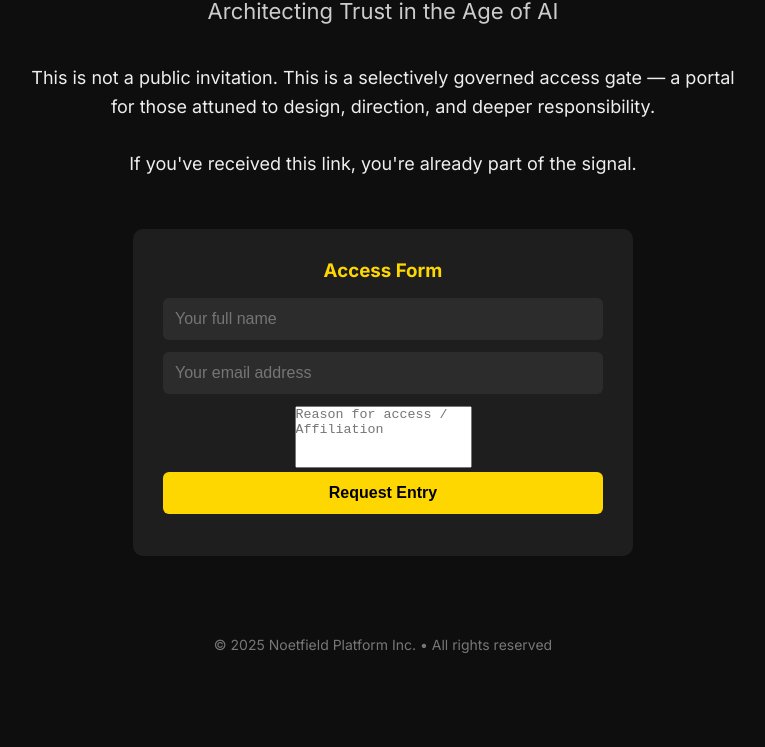
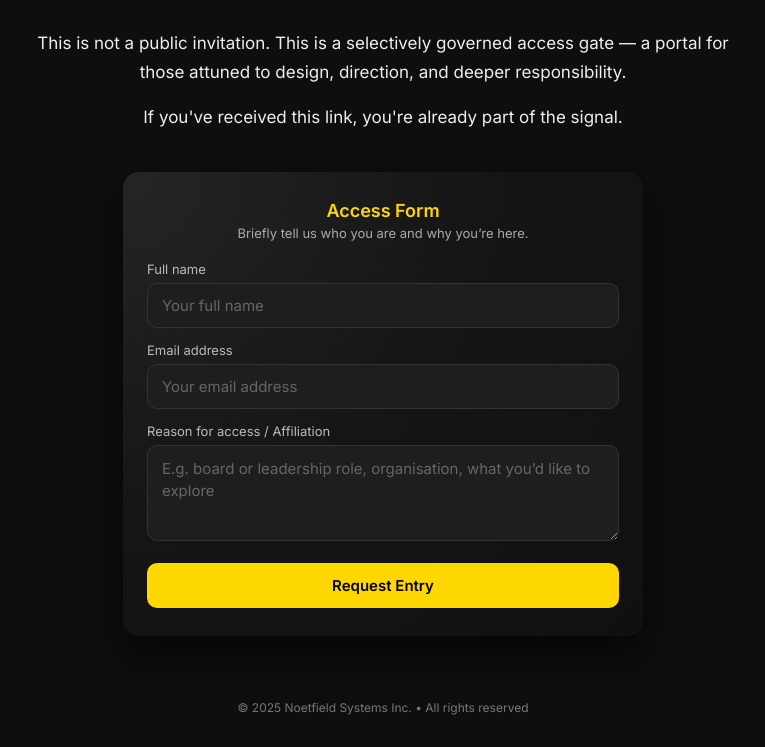
Before and after one commit to kazemnezhadsina144-dot/Noetfield, a plain HTML site: page gate.html in a window 1280 px wide. Shown: the part 126-873 px from the top of the page, without its empty margins (257-1022 px from the left). Before the commit the page ends 839 px from the top, so only its background shows below. Drawn offline with Linux system fonts and the light colour scheme.

Commit message:
Update gate.html

```diff
--- a/gate.html
+++ b/gate.html
@@ -2,98 +2,256 @@
 <html lang="en">
 <head>
   <meta charset="UTF-8" />
-  <meta name="viewport" content="width=device-width, initial-scale=1.0"/>
-  <title>Noetfield</title>
-  <link href="https://fonts.googleapis.com/css2?family=Inter:wght@400;600;700&display=swap" rel="stylesheet">
+  <meta name="viewport" content="width=device-width, initial-scale=1.0" />
+  <title>Noetfield Gate</title>
+
+  <!-- Font -->
+  <link href="https://fonts.googleapis.com/css2?family=Inter:wght@400;500;600;700&display=swap" rel="stylesheet">
+
   <style>
-    * { box-sizing: border-box; margin: 0; padding: 0; }
+    * {
+      box-sizing: border-box;
+      margin: 0;
+      padding: 0;
+    }
+
     body {
-      font-family: 'Inter', sans-serif;
+      font-family: 'Inter', system-ui, -apple-system, sans-serif;
       background-color: #0E0E0E;
       color: #FFFFFF;
-      padding: 60px 20px;
+      min-height: 100vh;
+      padding: 48px 20px 32px;
+      display: flex;
+      flex-direction: column;
+      align-items: center;
+    }
+
+    .page {
+      width: 100%;
+      max-width: 720px;
       text-align: center;
     }
+
     .logo {
-      font-size: 36px;
+      font-size: 32px;
       font-weight: 700;
+      letter-spacing: 0.16em;
       color: #FFD700;
+      margin-bottom: 12px;
+    }
+
+    .tagline {
+      font-size: 20px;
+      color: #DDDDDD;
+      margin-bottom: 32px;
+    }
+
+    .message {
+      font-size: 17px;
+      line-height: 1.7;
+      color: #EEEEEE;
+      margin: 0 auto 40px;
+    }
+
+    .message p + p {
+      margin-top: 16px;
+    }
+
+    .access-box {
+      background: radial-gradient(circle at top left, #252525 0%, #151515 50%, #101010 100%);
+      padding: 28px 24px;
+      border-radius: 16px;
+      max-width: 520px;
+      margin: 0 auto 40px;
+      box-shadow: 0 18px 40px rgba(0, 0, 0, 0.6);
+      text-align: left;
+    }
+
+    .access-box-header {
+      text-align: center;
       margin-bottom: 20px;
     }
-    .tagline {
-      font-size: 22px;
-      color: #CCCCCC;
-      margin-bottom: 40px;
+
+    .access-box-header h3 {
+      font-size: 18px;
+      font-weight: 600;
+      color: #FFD700;
+      margin-bottom: 4px;
     }
-    .message {
-      max-width: 720px;
-      margin: auto;
-      font-size: 18px;
-      line-height: 1.6;
-      color: #EEEEEE;
-      margin-bottom: 50px;
+
+    .access-box-header p {
+      font-size: 13px;
+      color: #AAAAAA;
     }
-    .access-box {
+
+    .form-group {
+      margin-bottom: 14px;
+    }
+
+    .form-label {
+      display: block;
+      font-size: 13px;
+      color: #BBBBBB;
+      margin-bottom: 6px;
+    }
+
+    .access-input,
+    .access-textarea,
+    .access-button {
+      width: 100%;
+      font-family: inherit;
+      font-size: 15px;
+      border-radius: 10px;
+      border: 1px solid #333333;
+    }
+
+    .access-input,
+    .access-textarea {
+      padding: 12px 14px;
       background-color: #1E1E1E;
-      padding: 30px;
-      border-radius: 10px;
-      max-width: 500px;
-      margin: 0 auto 40px;
+      color: #FFFFFF;
+      outline: none;
+      -webkit-appearance: none; /* iOS */
+      transition: border-color 0.15s ease, box-shadow 0.15s ease, background-color 0.15s ease;
     }
-    .access-box h3 {
-      margin-bottom: 16px;
-      color: #FFD700;
+
+    .access-input::placeholder,
+    .access-textarea::placeholder {
+      color: #666666;
     }
-    .access-box input, .access-box button {
-      padding: 12px;
-      width: 100%;
-      margin-bottom: 12px;
+
+    .access-textarea {
+      min-height: 96px;
+      resize: vertical;
+      line-height: 1.5;
+    }
+
+    .access-input:focus,
+    .access-textarea:focus {
+      border-color: #FFD700;
+      box-shadow: 0 0 0 1px rgba(255, 215, 0, 0.35);
+      background-color: #222222;
+    }
+
+    .access-button {
+      margin-top: 4px;
+      padding: 13px 16px;
+      background-color: #FFD700;
+      color: #000000;
+      font-weight: 600;
+      cursor: pointer;
       border: none;
-      border-radius: 6px;
-      font-size: 16px;
+      text-align: center;
+      transition: transform 0.08s ease, box-shadow 0.12s ease, background-color 0.12s ease;
     }
-    .access-box input {
-      background-color: #2C2C2C;
-      color: #FFFFFF;
+
+    .access-button:hover {
+      background-color: #F5C700;
+      box-shadow: 0 8px 20px rgba(0, 0, 0, 0.45);
+      transform: translateY(-1px);
     }
-    .access-box button {
-      background-color: #FFD700;
-      color: #000;
-      cursor: pointer;
-      font-weight: 600;
+
+    .access-button:active {
+      transform: translateY(0);
+      box-shadow: none;
     }
+
     .footer {
-      margin-top: 80px;
-      font-size: 14px;
-      color: #777;
+      margin-top: auto;
+      font-size: 12px;
+      color: #777777;
+      text-align: center;
+      padding-top: 24px;
+    }
+
+    @media (max-width: 480px) {
+      body {
+        padding: 32px 16px 24px;
+      }
+
+      .logo {
+        font-size: 26px;
+      }
+
+      .tagline {
+        font-size: 18px;
+      }
+
+      .message {
+        font-size: 15px;
+      }
+
+      .access-box {
+        padding: 22px 18px;
+      }
     }
   </style>
 </head>
 <body>
+  <main class="page">
+    <header>
+      <div class="logo">NOETFIELD</div>
+      <div class="tagline">Architecting Trust in the Age of AI</div>
+    </header>
 
-  <div class="logo">NOETFIELD</div>
-  <div class="tagline">Architecting Trust in the Age of AI</div>
+    <section class="message">
+      <p>
+        This is not a public invitation. This is a selectively governed access gate —
+        a portal for those attuned to design, direction, and deeper responsibility.
+      </p>
+      <p>
+        If you've received this link, you're already part of the signal.
+      </p>
+    </section>
 
-  <div class="message">
-    This is not a public invitation.
-    This is a selectively governed access gate — a portal for those attuned to design, direction, and deeper responsibility.
-    <br><br>
-    If you've received this link, you're already part of the signal.
-  </div>
+    <section class="access-box">
+      <div class="access-box-header">
+        <h3>Access Form</h3>
+        <p>Briefly tell us who you are and why you’re here.</p>
+      </div>
 
-  <div class="access-box">
-    <h3>Access Form</h3>
-    <form action="https://formspree.io/f/xyzrdrpv" method="POST">
-      <input type="text" name="name" placeholder="Your full name" required />
-      <input type="email" name="email" placeholder="Your email address" required />
-      <textarea name="message" placeholder="Reason for access / Affiliation" rows="4" style="resize: none;"></textarea>
-      <button type="submit">Request Entry</button>
-    </form>
-  </div>
+      <form action="https://formspree.io/f/xyzrdrpv" method="POST">
+        <div class="form-group">
+          <label class="form-label" for="name">Full name</label>
+          <input
+            id="name"
+            class="access-input"
+            type="text"
+            name="name"
+            placeholder="Your full name"
+            required
+          />
+        </div>
 
-  <div class="footer">
-    © 2025 Noetfield Platform Inc. • All rights reserved
-  </div>
+        <div class="form-group">
+          <label class="form-label" for="email">Email address</label>
+          <input
+            id="email"
+            class="access-input"
+            type="email"
+            name="email"
+            placeholder="Your email address"
+            required
+          />
+        </div>
 
+        <div class="form-group">
+          <label class="form-label" for="reason">Reason for access / Affiliation</label>
+          <textarea
+            id="reason"
+            class="access-textarea"
+            name="message"
+            placeholder="E.g. board or leadership role, organisation, what you’d like to explore"
+          ></textarea>
+        </div>
+
+        <button type="submit" class="access-button">Request Entry</button>
+      </form>
+    </section>
+  </main>
+
+  <footer class="footer">
+    © 2025 Noetfield Systems Inc. • All rights reserved
+  </footer>
 </body>
 </html>
```
